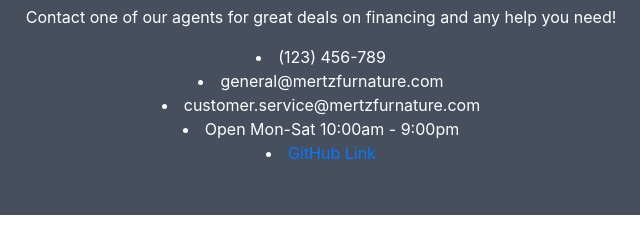
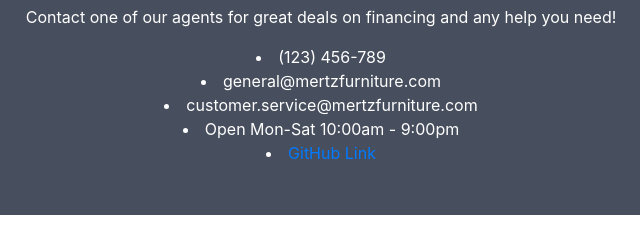
Before and after one commit to zmertz/creative_project1, a plain HTML site: page pages/contact.html in a window 1280 px wide. Shown: the part 157-396 px from the top of the page, 319-959 px from the left. Drawn offline with nearby package versions, Linux system fonts and the light colour scheme.

Commit message:
Second commit

```diff
--- a/pages/contact.html
+++ b/pages/contact.html
@@ -39,8 +39,8 @@
   <h1>Contact</h1>
   <p>Contact one of our agents for great deals on financing and any help you need!</p>
   <li>(123) 456-789</li>
-  <li>general@mertzfurnature.com</li>
-  <li>customer.service@mertzfurnature.com</li>
+  <li>general@mertzfurniture.com</li>
+  <li>customer.service@mertzfurniture.com</li>
 
   <li>Open Mon-Sat 10:00am - 9:00pm</li>
   <li><a href="https://github.com/zmertz/creative_project1.git">GitHub Link</li>
```
Also changed, not shown: index.html (+1 -1 lines), pages/about.html (+1 -1 lines).
